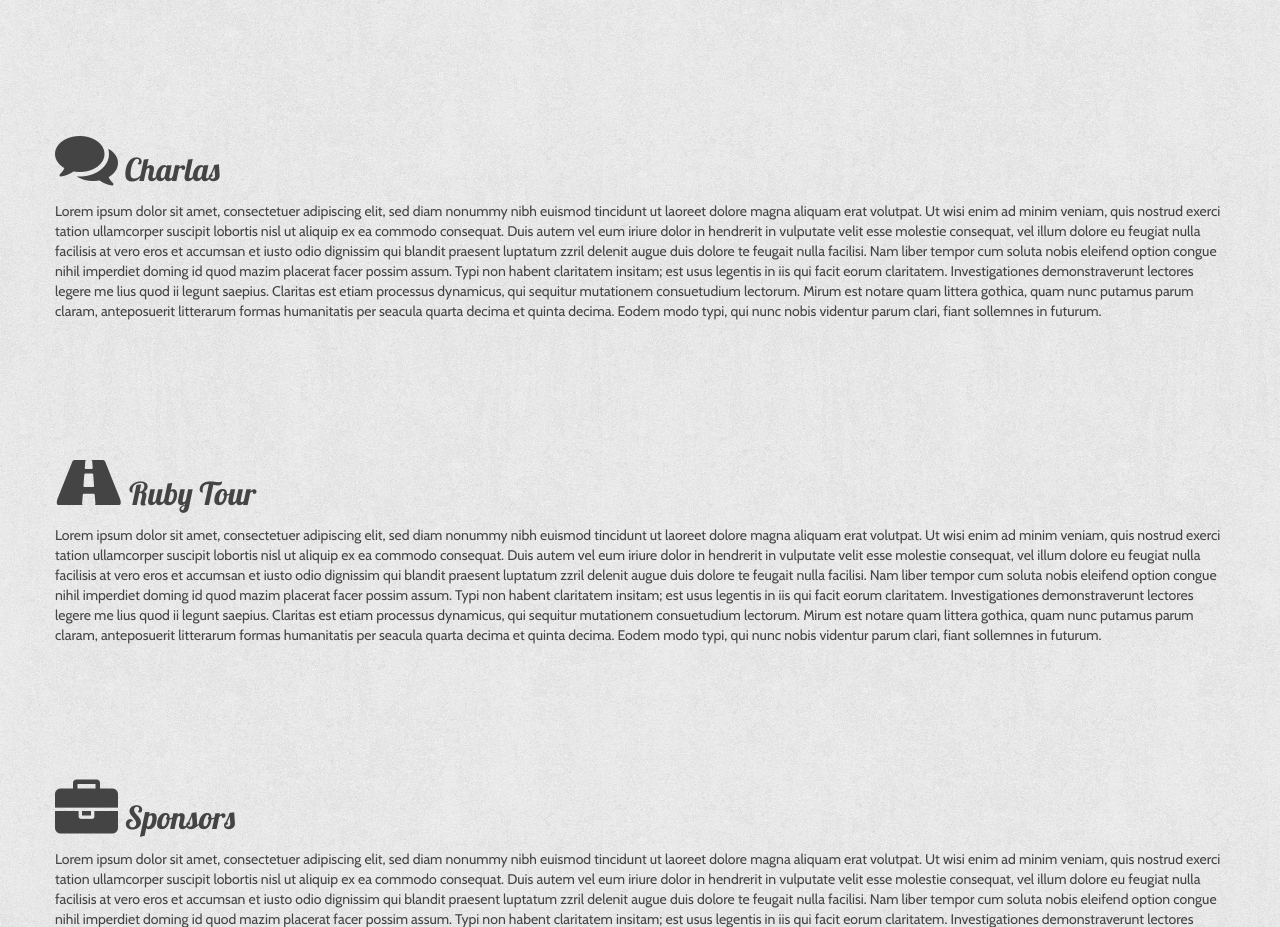
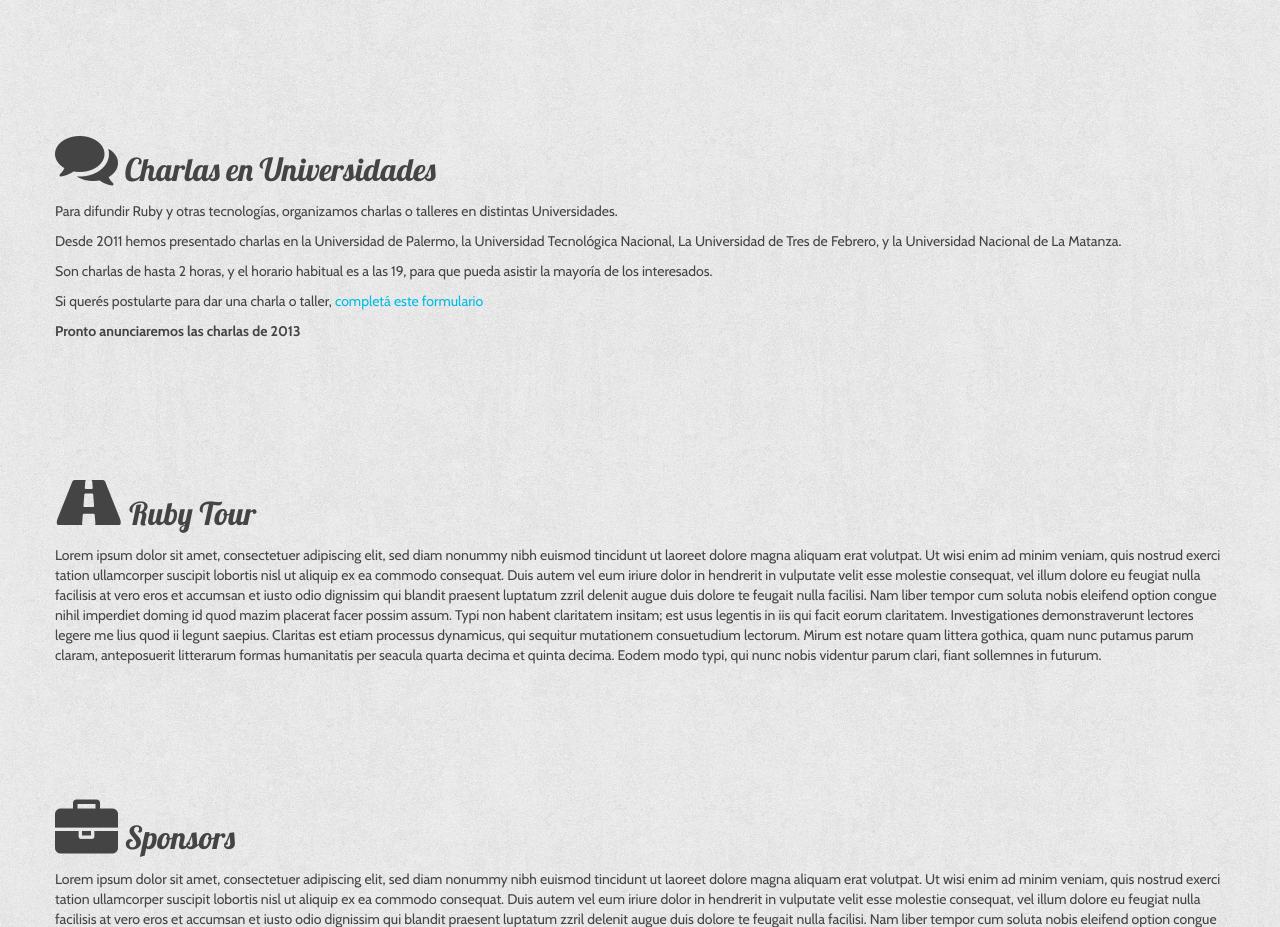
Before and after one commit to rubyargentina/raacsite, a plain HTML site: page index.html in a window 1280 px wide. Shown: the part 1029-1956 px from the top of the page. Drawn offline with nearby package versions, Linux system fonts and the light colour scheme.

Commit message:
Added 'charlas Univ.' description

```diff
--- a/index.html
+++ b/index.html
@@ -194,9 +194,17 @@
 </section>
 
 <section id="charlas">
-    <h2><i class="icon-comments icon-2x"></i> Charlas</h2>
+  <h2><i class="icon-comments icon-2x"></i> Charlas en Universidades</h2>
 
-     <p>Lorem ipsum dolor sit amet, consectetuer adipiscing elit, sed diam nonummy nibh euismod tincidunt ut laoreet dolore magna aliquam erat volutpat. Ut wisi enim ad minim veniam, quis nostrud exerci tation ullamcorper suscipit lobortis nisl ut aliquip ex ea commodo consequat. Duis autem vel eum iriure dolor in hendrerit in vulputate velit esse molestie consequat, vel illum dolore eu feugiat nulla facilisis at vero eros et accumsan et iusto odio dignissim qui blandit praesent luptatum zzril delenit augue duis dolore te feugait nulla facilisi. Nam liber tempor cum soluta nobis eleifend option congue nihil imperdiet doming id quod mazim placerat facer possim assum. Typi non habent claritatem insitam; est usus legentis in iis qui facit eorum claritatem. Investigationes demonstraverunt lectores legere me lius quod ii legunt saepius. Claritas est etiam processus dynamicus, qui sequitur mutationem consuetudium lectorum. Mirum est notare quam littera gothica, quam nunc putamus parum claram, anteposuerit litterarum formas humanitatis per seacula quarta decima et quinta decima. Eodem modo typi, qui nunc nobis videntur parum clari, fiant sollemnes in futurum.</p>
+  <p>Para difundir Ruby y otras tecnologías, organizamos charlas o talleres en distintas Universidades.</p>
+
+  <p>Desde 2011 hemos presentado charlas en la Universidad de Palermo, la Universidad Tecnológica Nacional, La Universidad de Tres de Febrero, y la Universidad Nacional de La Matanza.</p>
+
+  <p>Son charlas de hasta 2 horas, y el horario habitual es a las 19, para que pueda asistir la mayoría de los interesados.</p>
+
+  <p>Si querés postularte para dar una charla o taller, <a href="https://docs.google.com/forms/d/17ohO2Z0VU5a8k_P8CeZPzjUGBHqWLgNuKN3OjEmuBHc/viewform" target="_blank">completá este formulario</a></p>
+
+  <p><strong>Pronto anunciaremos las charlas de 2013</strong></p>
 
 
 </section>
```
